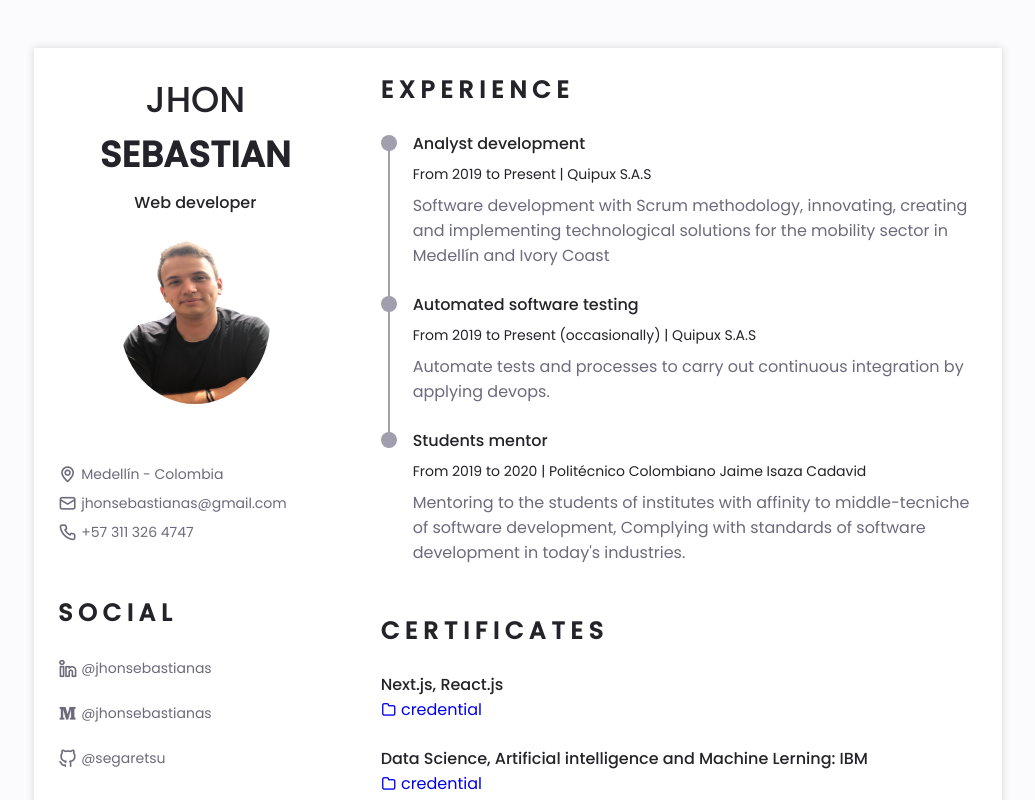
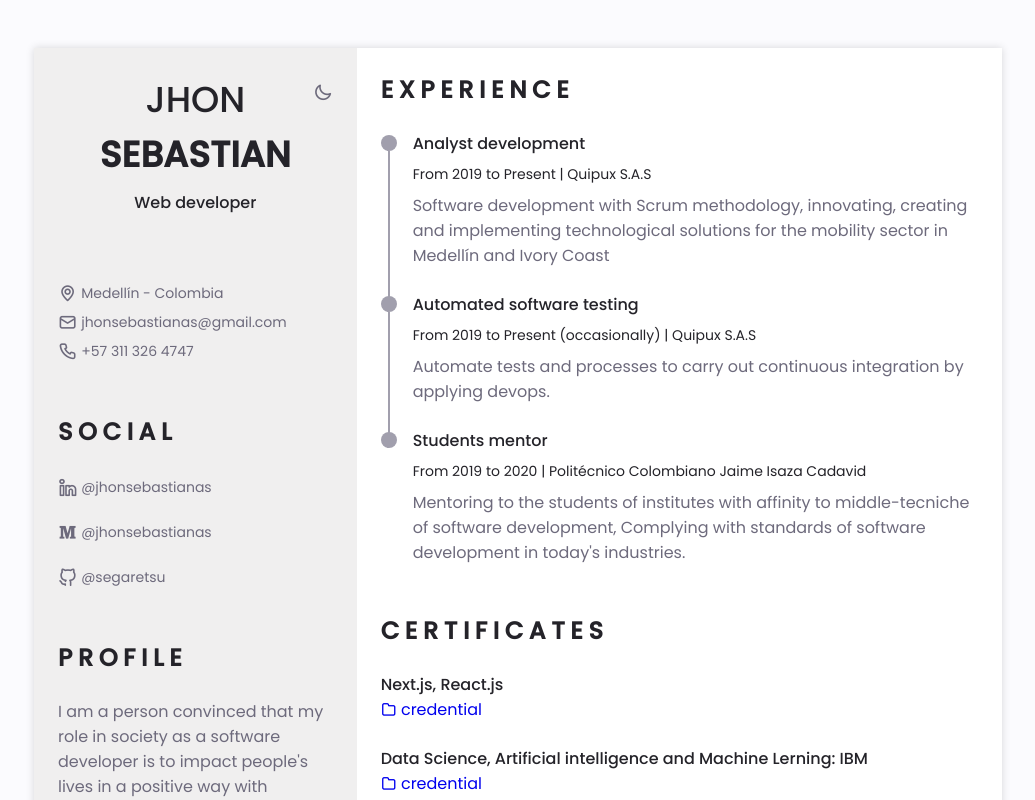
Before and after one commit to Jhonsebastianas/portafolio, a Next.js app: page /resume in a window 1280 px wide. Shown: the top 800 px of the page, without its empty margins (122-1157 px from the left). Built offline with nearby package versions, Linux system fonts and the light colour scheme.

Commit message:
Resume complete - 15/06/2021, 01:14 p.m.

```diff
--- a/src/components/layouts/LayoutResume.jsx
+++ b/src/components/layouts/LayoutResume.jsx
@@ -1,5 +1,4 @@
 import React, { useEffect } from 'react'
-// import Header from '@components/sections/Header'
 import ScrollUp from '@components/commons/button-scroll-up'
 
 const LayoutResume = ({ children }) => {
@@ -16,7 +15,6 @@ const LayoutResume = ({ children }) => {
 
     return (
         <>
-            {/* <Header /> */}
             <div className="l-main bd-container">
                 {children}
             </div>
--- a/src/components/sections/resume/Home.jsx
+++ b/src/components/sections/resume/Home.jsx
@@ -55,6 +55,10 @@ const StyledHomeData = StyledComponents.div`
         .home__button-movil {
             display: none;
         }
+
+        .home__img {
+            display: none;
+        }
     }
 `
 
@@ -104,6 +108,10 @@ const Home = () => {
                     </span>
                 </StyledHomeAddress>
             </StyledHomeContainer>
+
+            {/* Theme change button */}
+            <i class="uil uil-moon change-theme" title="Theme"></i>
+
         </StyledHome>
     )
 }
--- a/src/styles/css/styles-resume.css
+++ b/src/styles/css/styles-resume.css
@@ -66,6 +66,26 @@ body.body__resume {
     gap: 1.5rem;
 }
 
+/*====================  Variables Dark theme ====================*/
+body.body__resume.dark-theme {
+    --container-color-alt: #181616;
+}
+
+/*====================  Button Dark/Light ====================*/
+.body__resume .change-theme {
+    position: absolute;
+    right: 0;
+    top: 2.2rem;
+    display: flex;
+    color: var(--text-color);
+    font-size: 1.2rem;
+    cursor: pointer;
+}
+
+.body__resume .change-theme:hover {
+    color: var(--title-color);
+}
+
 /*====================  MEDIA QUERIES ====================*/
 
 /* Classes modified for large screen size */
--- a/src/styles/css/styles.css
+++ b/src/styles/css/styles.css
@@ -20,6 +20,7 @@
     --input-color: hsl(var(--hue-color), 70%, 96%);
     --body-color: hsl(var(--hue-color), 60%, 99%);
     --container-color: #FFF;
+    --container-color-alt: #F0EFEF;
     --scroll-bar-color: hsl(var(--hue-color), 12%, 90%);
     --scroll-thumb-color: hsl(var(--hue-color), 12%, 80%);
     /*========== Font and typography ==========*/
```
